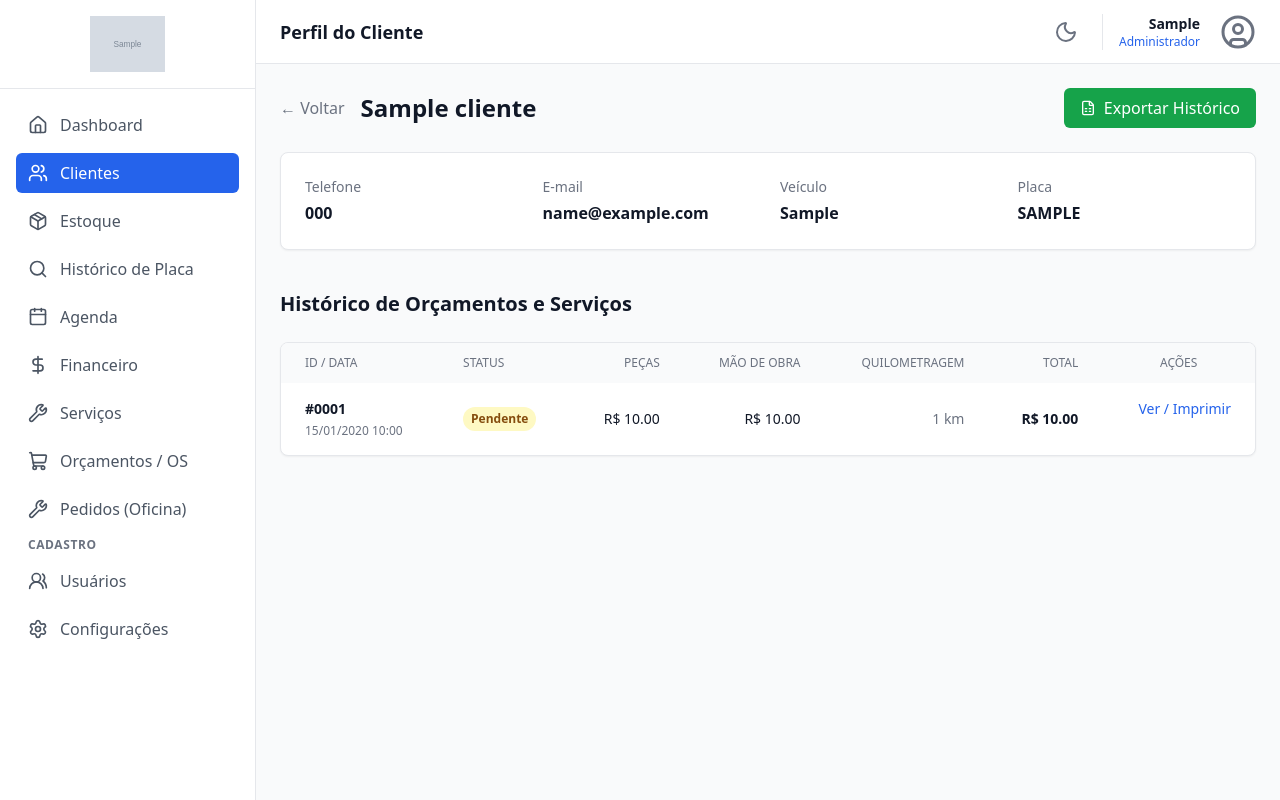
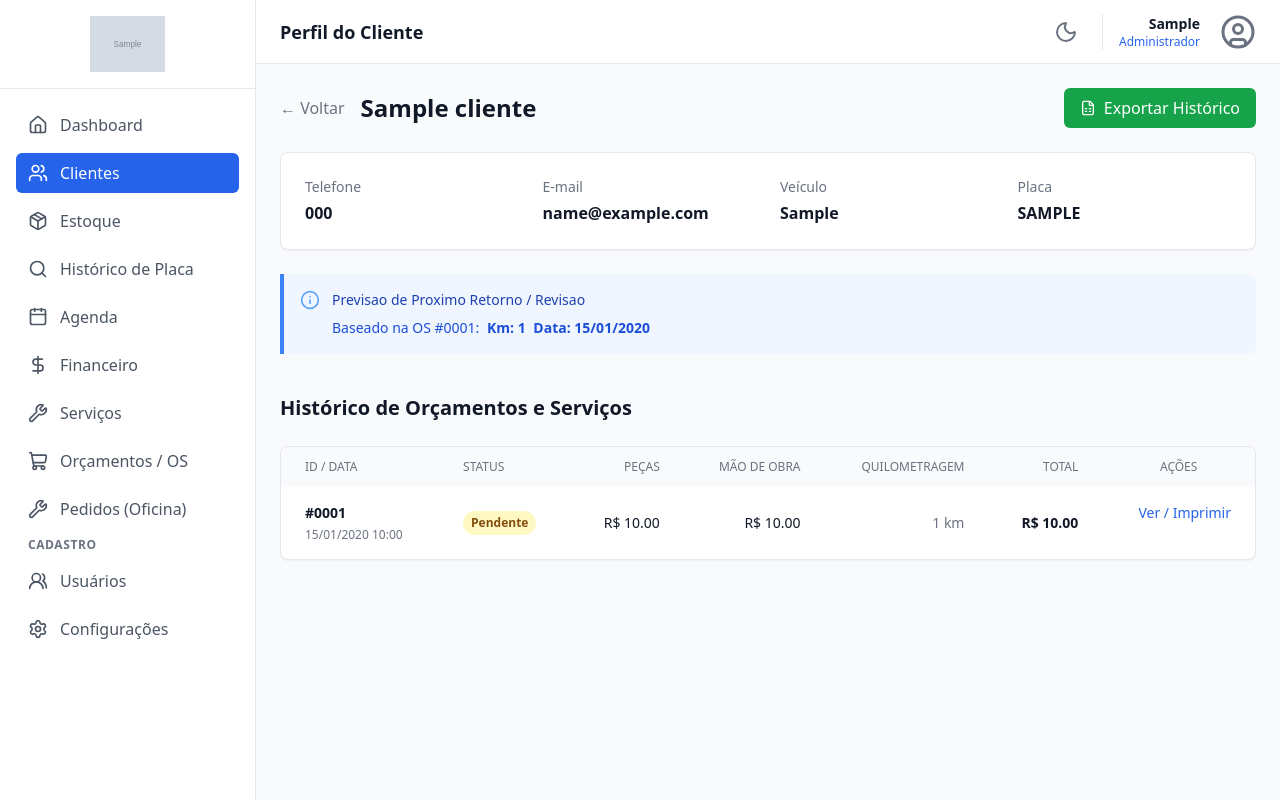
Before and after one commit to MarceloPires1509/ronan-auto-center, a Django app: page /clientes/1/ in a window 1280 px wide. Run offline with Django 5.2, Linux system fonts and the light colour scheme; a user stored in the database is signed in; tables that the repository leaves empty hold one stand-in row (values such as "Sample post"); grey boxes marked "Sample" are stand-in pictures; some libraries are stand-ins or nearby versions.

Commit message:
Feature: Adicionar Garantia de Itens e Controle de Próxima Revisão (Troca de Óleo)

```diff
--- a/oficina/models.py
+++ b/oficina/models.py
@@ -123,6 +123,8 @@ class Orcamento(models.Model):
     placa_veiculo = models.CharField(max_length=20, blank=True, null=True)
     modelo_veiculo = models.CharField(max_length=100, blank=True, null=True)
     quilometragem = models.IntegerField(null=True, blank=True)
+    proxima_revisao_km = models.IntegerField(null=True, blank=True, verbose_name='Próxima Revisão (Km)')
+    proxima_revisao_data = models.DateField(null=True, blank=True, verbose_name='Próxima Revisão (Data)')
     status = models.CharField(max_length=20, choices=STATUS_CHOICES, default='PENDENTE')
     observacao = models.TextField(blank=True, null=True)
     total_pecas = models.DecimalField(max_digits=10, decimal_places=2, default=0.00)
@@ -130,6 +132,10 @@ class Orcamento(models.Model):
     total = models.DecimalField(max_digits=10, decimal_places=2, default=0.00)
     criado_em = models.DateTimeField(auto_now_add=True)
     atualizado_em = models.DateTimeField(auto_now=True)
+
+    @property
+    def possui_garantia_ativa(self):
+        return any(item.em_garantia for item in self.itens.all())
 
     def __str__(self):
         return f"Orçamento #{self.id} - {self.cliente.nome}"
@@ -154,6 +160,22 @@ class ItemOrcamento(models.Model):
     quantidade = models.IntegerField(default=1)
     preco_unitario = models.DecimalField(max_digits=10, decimal_places=2)
     preco_total = models.DecimalField(max_digits=10, decimal_places=2)
+    garantia_dias = models.IntegerField(default=90, help_text='Dias de garantia')
+
+    @property
+    def data_vencimento_garantia(self):
+        from datetime import timedelta
+        if self.orcamento and self.orcamento.criado_em:
+            return self.orcamento.criado_em.date() + timedelta(days=self.garantia_dias)
+        return None
+
+    @property
+    def em_garantia(self):
+        from django.utils import timezone
+        vencimento = self.data_vencimento_garantia
+        if vencimento:
+            return timezone.now().date() <= vencimento
+        return False
 
     def __str__(self):
         return f"{self.quantidade}x {self.nome}"
--- a/oficina/views.py
+++ b/oficina/views.py
@@ -195,48 +195,66 @@ def novo_orcamento(request):
         cliente_id = request.POST.get('cliente_id')
         pecas_ids = request.POST.getlist('peca_id[]')
         pecas_qtds = request.POST.getlist('peca_qtd[]')
+        pecas_garantias = request.POST.getlist('peca_garantia[]')
         servicos_ids = request.POST.getlist('servico_id[]')
-
+        servicos_garantias = request.POST.getlist('servico_garantia[]')
 
         if cliente_id:
             cliente = get_object_or_404(Cliente, id=cliente_id)
             quilometragem = request.POST.get('quilometragem')
             km_val = int(quilometragem) if quilometragem and quilometragem.isdigit() else None
 
+            proxima_revisao_km = request.POST.get('proxima_revisao_km')
+            rev_km = int(proxima_revisao_km) if proxima_revisao_km and proxima_revisao_km.isdigit() else None
+            proxima_revisao_data = request.POST.get('proxima_revisao_data')
+            rev_data = proxima_revisao_data if proxima_revisao_data else None
+
             orcamento = Orcamento.objects.create(
                 cliente=cliente,
                 placa_veiculo=request.POST.get('placa_veiculo', cliente.placa),
                 modelo_veiculo=request.POST.get('modelo_veiculo', cliente.veiculo),
                 quilometragem=km_val,
+                proxima_revisao_km=rev_km,
+                proxima_revisao_data=rev_data,
                 observacao=request.POST.get('observacao', '')
             )
-
 
             total_pecas = 0.0
             total_servicos = 0.0
 
             # Adiciona peças
-            for pid, qtd_str in zip(pecas_ids, pecas_qtds):
+            for i, pid in enumerate(pecas_ids):
                 if pid:
                     peca = get_object_or_404(Peca, id=pid)
+                    qtd_str = pecas_qtds[i] if i < len(pecas_qtds) else '1'
                     qtd = int(qtd_str) if qtd_str else 1
                     preco_total = float(peca.preco_venda) * qtd
+
+                    garantia_str = pecas_garantias[i] if i < len(pecas_garantias) else '90'
+                    garantia = int(garantia_str) if garantia_str and garantia_str.isdigit() else 90
+
                     ItemOrcamento.objects.create(
                         orcamento=orcamento, tipo='PECA', peca=peca,
                         nome=peca.nome, quantidade=qtd,
-                        preco_unitario=peca.preco_venda, preco_total=preco_total
+                        preco_unitario=peca.preco_venda, preco_total=preco_total,
+                        garantia_dias=garantia
                     )
                     total_pecas += preco_total
 
             # Adiciona serviços
-            for sid in servicos_ids:
+            for i, sid in enumerate(servicos_ids):
                 if sid:
                     servico = get_object_or_404(Servico, id=sid)
                     preco_total = float(servico.preco_venda)
+
+                    garantia_str = servicos_garantias[i] if i < len(servicos_garantias) else '90'
+                    garantia = int(garantia_str) if garantia_str and garantia_str.isdigit() else 90
+
                     ItemOrcamento.objects.create(
                         orcamento=orcamento, tipo='SERVICO', servico=servico,
                         nome=servico.nome, quantidade=1,
-                        preco_unitario=servico.preco_venda, preco_total=preco_total
+                        preco_unitario=servico.preco_venda, preco_total=preco_total,
+                        garantia_dias=garantia
                     )
                     total_servicos += preco_total
 
@@ -462,9 +480,13 @@ def arquivar_servico(request, id):
 @login_required
 def detalhe_cliente(request, id):
     cliente = get_object_or_404(Cliente, id=id)
-    # Mostra historico de orcamentos
     orcamentos = cliente.orcamentos.all().order_by('-criado_em')
-    return render(request, 'cliente_detail.html', {'cliente': cliente, 'orcamentos': orcamentos})
+
+    ultima_revisao = cliente.orcamentos.exclude(proxima_revisao_km__isnull=True, proxima_revisao_data__isnull=True).order_by('-criado_em').first()
+    if not ultima_revisao:
+        ultima_revisao = cliente.orcamentos.filter(proxima_revisao_km__isnull=False).order_by('-criado_em').first()
+
+    return render(request, 'cliente_detail.html', {'cliente': cliente, 'orcamentos': orcamentos, 'ultima_revisao': ultima_revisao})
 
 @login_required
 def exportar_historico_cliente(request, id):
--- a/templates/cliente_detail.html
+++ b/templates/cliente_detail.html
@@ -40,6 +40,31 @@
         </div>
     </div>
 
+
+    <!-- Alerta de Proxima Revisao -->
+    {% if ultima_revisao %}
+    <div class="bg-blue-50 dark:bg-blue-900/20 border-l-4 border-blue-500 rounded-r-lg p-4 mt-2 mb-4">
+        <div class="flex items-start">
+            <div class="flex-shrink-0">
+                <i data-lucide="info" class="h-5 w-5 text-blue-400"></i>
+            </div>
+            <div class="ml-3">
+                <h3 class="text-sm font-medium text-blue-800 dark:text-blue-300">Previsao de Proximo Retorno / Revisao</h3>
+                <div class="mt-2 text-sm text-blue-700 dark:text-blue-400">
+                    <p>Baseado na OS #{{ ultima_revisao.id|stringformat:"04d" }}:
+                        {% if ultima_revisao.proxima_revisao_km %}
+                        <span class="font-bold ml-1">Km: {{ ultima_revisao.proxima_revisao_km }}</span>
+                        {% endif %}
+                        {% if ultima_revisao.proxima_revisao_data %}
+                        <span class="font-bold ml-1">Data: {{ ultima_revisao.proxima_revisao_data|date:"d/m/Y" }}</span>
+                        {% endif %}
+                    </p>
+                </div>
+            </div>
+        </div>
+    </div>
+    {% endif %}
+
     <!-- Histórico de Serviços / Orçamentos -->
     <h2 class="text-xl font-bold text-gray-900 dark:text-white pt-4">Histórico de Orçamentos e Serviços</h2>
 
@@ -74,7 +99,14 @@
                                 {% elif orc.status == 'REJEITADO' %}bg-red-100 text-red-800 dark:bg-red-900/30 dark:text-red-400
                                 {% else %}bg-yellow-100 text-yellow-800 dark:bg-yellow-900/30 dark:text-yellow-400{% endif %}">
                                 {{ orc.get_status_display }}
-                            </span>
+
+
+                                {% if orc.possui_garantia_ativa %}
+                                <span class="inline-block px-2 py-1 text-xs font-bold rounded bg-blue-100 text-blue-700 dark:bg-blue-900/30 dark:text-blue-400 mt-1" title="Alguns itens desta OS ainda estao na garantia">
+                                    <i data-lucide="shield-check" class="w-3 h-3 inline"></i> Garantia Ativa
+
+                                {% endif %}
+
                         </td>
                         <td class="px-2 sm:px-6 py-1 sm:py-4 sm:text-right"><span class="sm:hidden font-medium text-gray-500 dark:text-gray-400 text-xs uppercase mr-2 font-normal">Peças: </span>R$ {{ orc.total_pecas }}</td>
                         <td class="px-2 sm:px-6 py-1 sm:py-4 sm:text-right"><span class="sm:hidden font-medium text-gray-500 dark:text-gray-400 text-xs uppercase mr-2 font-normal">Serviços: </span>R$ {{ orc.total_mao_de_obra }}</td>
```
Also changed, not shown: templates/busca_placa.html (+7 -0 lines), templates/orcamento_form.html (+14 -1 lines), templates/orcamento_print.html (+5 -9 lines).
